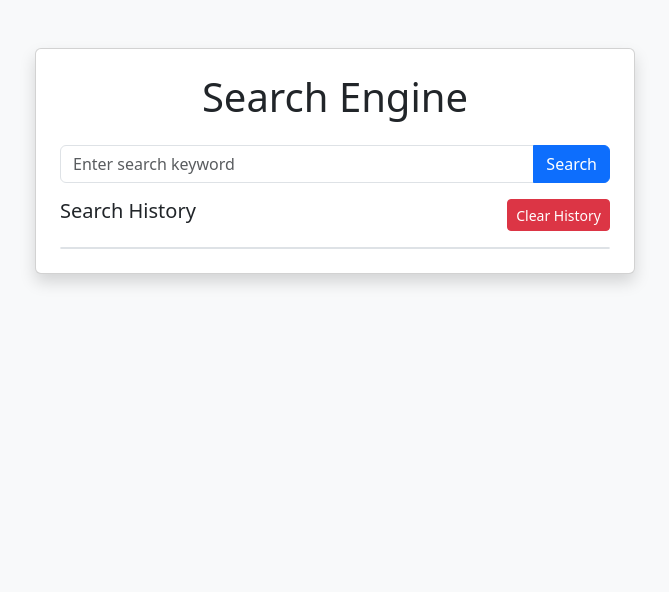
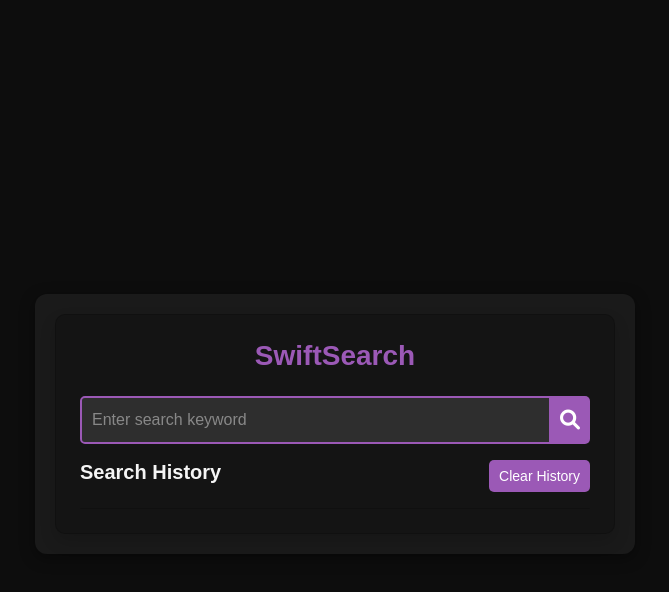
Before and after one commit to ananyaaa26/search_engine, a plain HTML site: page index.html in a window 1280 px wide. Shown: the whole page, without its empty margins (305-974 px from the left). Drawn offline with nearby package versions, Linux system fonts and the light colour scheme.

Commit message:
Add files via upload

```diff
--- a/index.html
+++ b/index.html
@@ -3,17 +3,25 @@
 <head>
     <meta charset="UTF-8">
     <meta name="viewport" content="width=device-width, initial-scale=1.0">
-    <title>Simple Search Engine</title>
+    <title>SwiftSearch</title> <!-- Replace 'SwiftSearch' with your project name -->
+
+    <!-- Bootstrap CSS -->
     <link href="https://cdn.jsdelivr.net/npm/bootstrap@5.3.0/dist/css/bootstrap.min.css" rel="stylesheet">
     <link rel="stylesheet" href="style.css">
+
+    <!-- FontAwesome for icons -->
+    <link rel="stylesheet" href="https://cdnjs.cloudflare.com/ajax/libs/font-awesome/6.0.0-beta3/css/all.min.css">
 </head>
 <body>
     <div class="container mt-5">
         <div class="card p-4 shadow">
-            <h1 class="text-center mb-4">Search Engine</h1>
+            <!-- Project Name / Branding -->
+            <h1 class="text-center mb-4">SwiftSearch</h1> <!-- Use your project name here -->
             <div class="input-group mb-3">
                 <input type="text" id="search-input" class="form-control" placeholder="Enter search keyword">
-                <button id="search-btn" class="btn btn-primary">Search</button>
+                <button id="search-btn" class="btn">
+                    <i class="fas fa-search"></i> <!-- Search icon instead of the button text -->
+                </button>
             </div>
             <div class="d-flex justify-content-between">
                 <h5>Search History</h5>
@@ -23,6 +31,7 @@
         </div>
     </div>
 
+    <!-- JavaScript -->
     <script src="script.js"></script>
 </body>
 </html>
--- a/style.css
+++ b/style.css
@@ -1,23 +1,138 @@
+/* General Styling */
 body {
-    background-color: #f8f9fa;
+    font-family: 'Arial', sans-serif;
+    background-color: #0d0d0d;  /* Black background */
+    color: #f5f5f5;  /* Light text color */
+    margin: 0;
+    padding: 0;
+    display: flex;
+    justify-content: center;
+    align-items: center;
+    height: 100vh;
 }
 
-.card {
+/* Container */
+.container {
     max-width: 600px;
-    margin: auto;
+    width: 100%;
+    background-color: #1a1a1a;  /* Dark grey card background */
+    box-shadow: 0px 4px 15px rgba(0, 0, 0, 0.4);  /* Stronger shadow */
+    border-radius: 12px;
+    padding: 20px;
+    color: #f5f5f5;  /* Light text on dark background */
 }
 
-#search-history {
+/* Card Styling */
+.card {
+    background-color: #141414;  /* Darker black card background */
+    border-radius: 10px;
+    padding: 20px;
+    box-shadow: 0 6px 12px rgba(0, 0, 0, 0.5);  /* Stronger shadow for depth */
+}
+
+/* Branding/Project Name */
+.card h1 {
+    font-size: 28px;
+    font-weight: 700;
+    margin-bottom: 20px;
+    color: #9b59b6;  /* Vibrant purple color for the project name */
+    text-align: center;
+}
+
+/* Search Input Styling */
+.input-group input {
+    border: 2px solid #9b59b6;  /* Purple border */
+    border-radius: 5px;
+    padding: 10px;
+    font-size: 16px;
+    background-color: #2e2e2e;  /* Dark grey background for input */
+    color: #f5f5f5;  /* Light text inside the input */
+}
+
+.input-group input::placeholder {
+    color: #888;  /* Lighter grey placeholder */
+}
+
+/* Search Button with Icon */
+.input-group button {
+    background-color: #9b59b6;  /* Purple background */
+    color: white;
+    padding: 10px;
+    border: none;
+    border-radius: 5px;
+    transition: background-color 0.3s ease;
+    font-size: 20px;
+    display: flex;
+    justify-content: center;
+    align-items: center;
+}
+
+.input-group button i {
+    font-size: 20px;
+}
+
+.input-group button:hover {
+    background-color: #8e44ad;  /* Darker purple on hover */
+}
+
+/* Search History Styling */
+h5 {
+    font-weight: bold;
+    color: #f5f5f5;
+}
+
+.list-group {
     max-height: 200px;
     overflow-y: auto;
-    border: 1px solid #dee2e6;
-    border-radius: 0.25rem;
+    margin-top: 10px;
 }
 
-#search-history li {
-    padding: 0.75rem;
+.list-group-item {
+    padding: 10px 15px;
+    margin-bottom: 8px;
+    border: 1px solid #9b59b6;  /* Purple border */
+    border-radius: 5px;
+    background-color: #1a1a1a;  /* Match card background */
+    color: #f5f5f5;
+    font-size: 16px;
+    transition: background-color 0.3s ease;
 }
 
-#search-history li:nth-child(even) {
-    background-color: #f1f3f5;
+.list-group-item:hover {
+    background-color: #9b59b6;
+    color: white;
+    cursor: pointer;
 }
+
+/* Clear Button */
+#clear-btn {
+    font-size: 14px;
+    padding: 5px 10px;
+    background-color: #9b59b6;  /* Purple button */
+    color: white;
+    border: none;
+    border-radius: 5px;
+    transition: background-color 0.3s ease;
+}
+
+/* #clear-btn:hover {
+    background-color: #8e44ad;  /* Darker purple on hover */
+
+/* Mobile Responsiveness */
+@media (max-width: 768px) {
+    .container {
+        padding: 10px;
+    }
+
+    .input-group input, .input-group button {
+        font-size: 14px;
+    }
+
+    h1 {
+        font-size: 22px;
+    }
+
+    .list-group-item {
+        font-size: 14px;
+    }
+}
```
